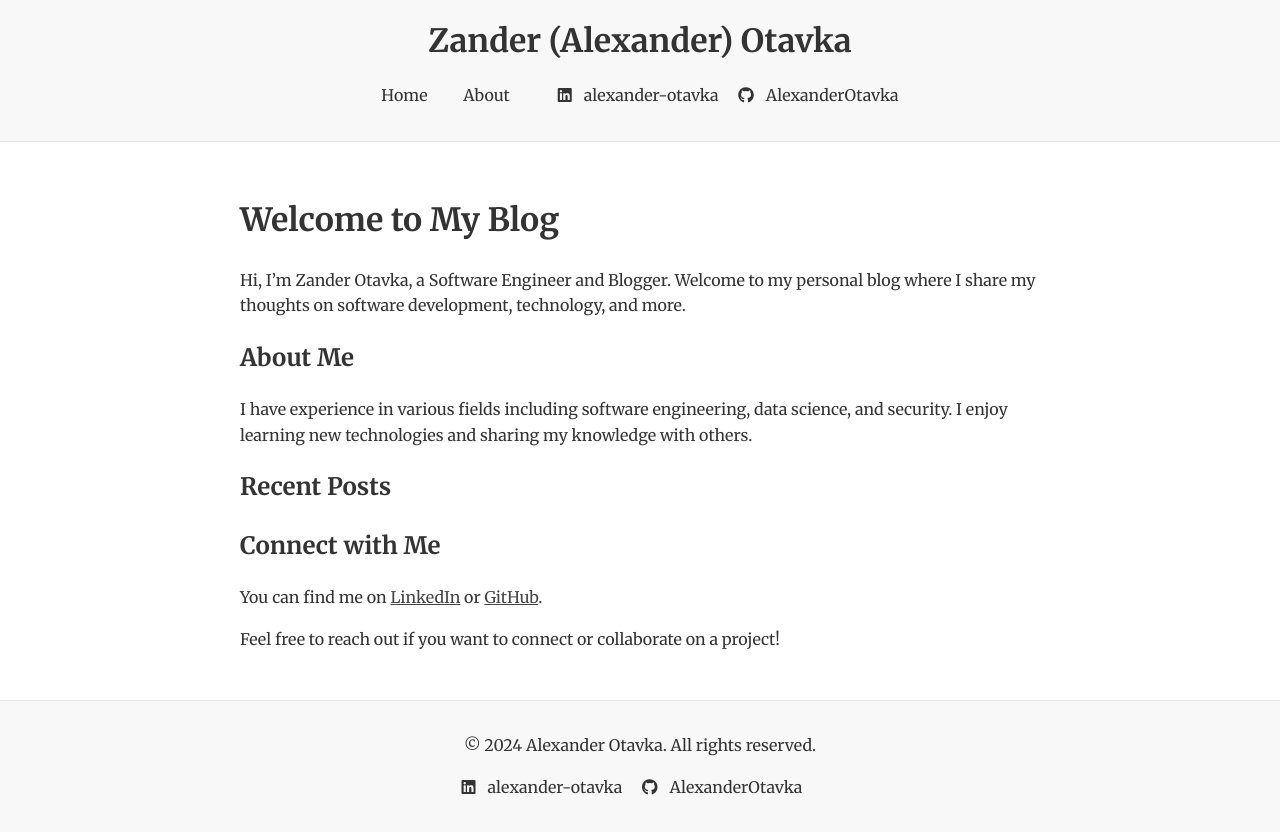
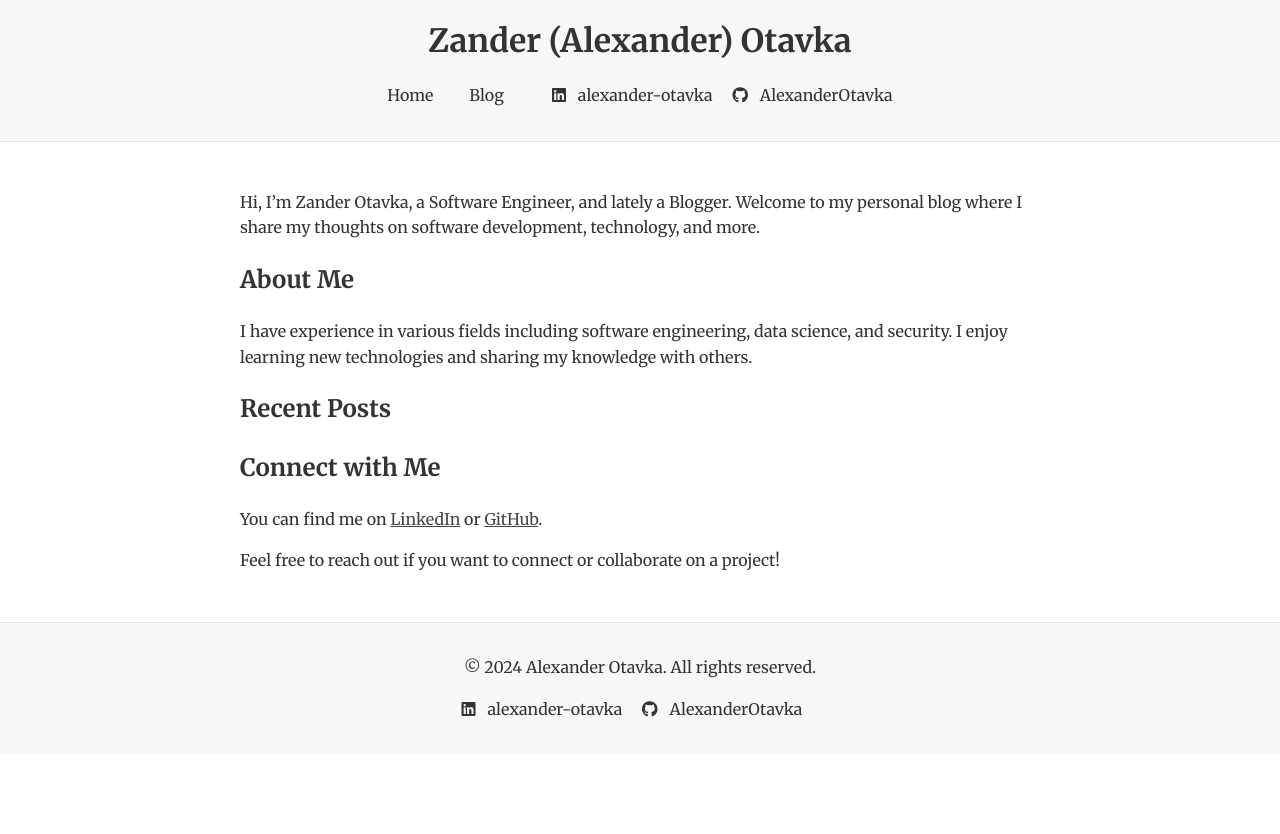
Before and after one commit to AlexanderOtavka/AlexanderOtavka.github.io, a Jekyll site: the page built from index.md, in a window 1280 px wide. Shown: the top 834 px of the page. Built offline with Jekyll 4.4.1, drawn with Linux system fonts in a browser that asks for light colours.

Commit message:
Add `/blog` route

```diff
--- a/_layouts/default.html
+++ b/_layouts/default.html
@@ -20,7 +20,7 @@
     <nav>
       <ul>
         <li><a href="{{ site.baseurl }}/">Home</a></li>
-        <li><a href="{{ site.baseurl }}/about/">About</a></li>
+        <li><a href="{{ site.baseurl }}/blog/">Blog</a></li>
       </ul>
       {% include social.html %}
     </nav>
--- a/index.md
+++ b/index.md
@@ -3,13 +3,15 @@ layout: default
 title: Home
 ---
 
-# Welcome to My Blog
-
-Hi, I'm Zander Otavka, a Software Engineer and Blogger. Welcome to my personal blog where I share my thoughts on software development, technology, and more.
+Hi, I'm Zander Otavka, a Software Engineer, and lately a Blogger. Welcome to my
+personal blog where I share my thoughts on software development, technology, and
+more.
 
 ## About Me
 
-I have experience in various fields including software engineering, data science, and security. I enjoy learning new technologies and sharing my knowledge with others.
+I have experience in various fields including software engineering, data
+science, and security. I enjoy learning new technologies and sharing my
+knowledge with others.
 
 ## Recent Posts
 
```
Also changed, not shown: blog/index.md (added, +15 -0 lines).
